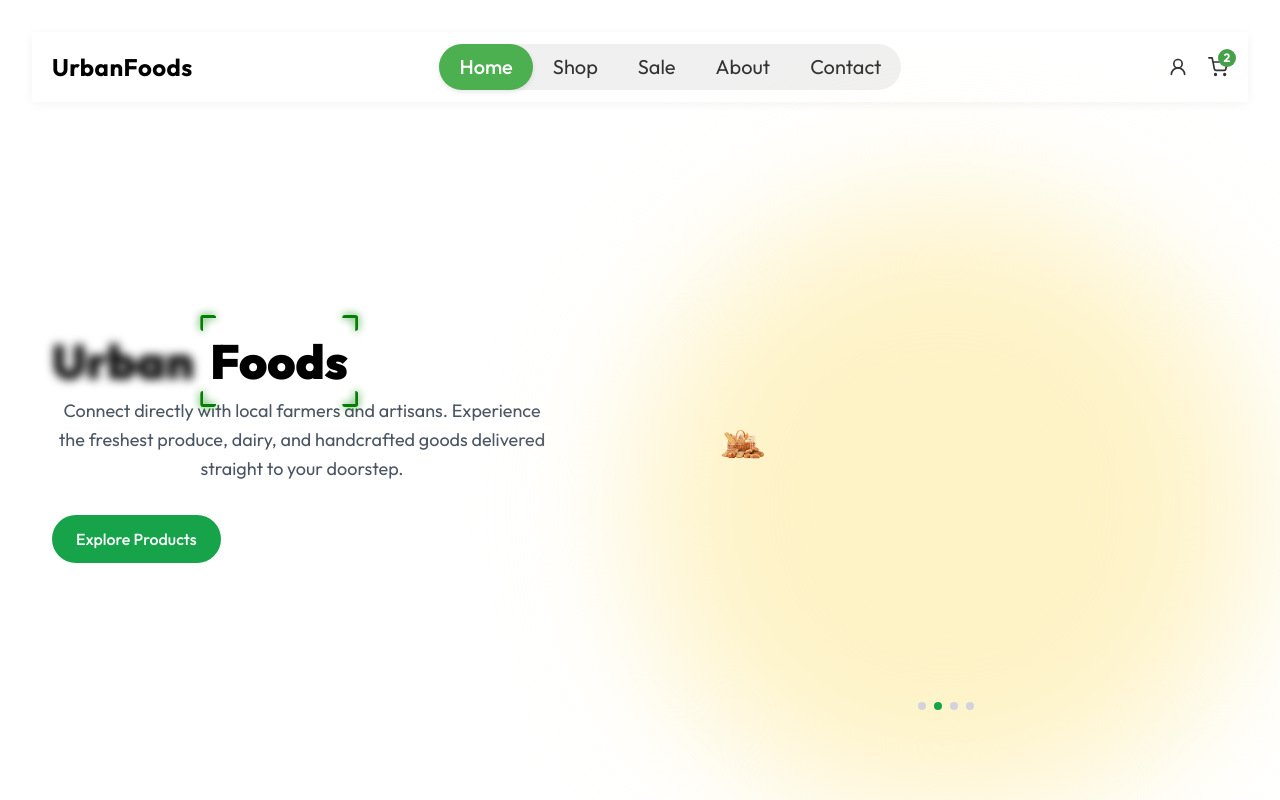
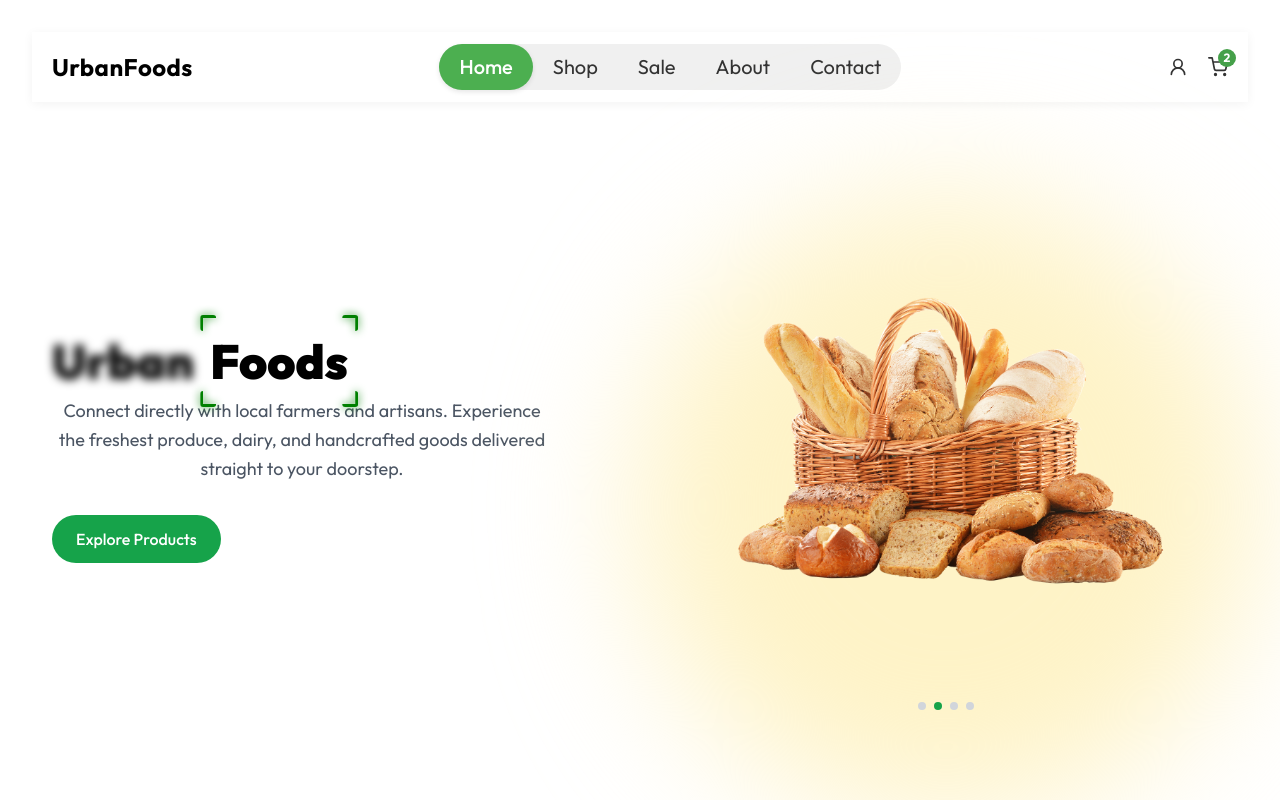
Before and after one commit to UdaraWickramarathne/urban-foods, a React (Vite) app in the folder frontend/: page / in a window 1280 px wide. Shown: the top 800 px of the page. Built offline with nearby package versions, Linux system fonts and the light colour scheme.

Commit message:
change hero.css

```diff
--- a/frontend/src/components/HeroSection/Hero.css
+++ b/frontend/src/components/HeroSection/Hero.css
@@ -94,7 +94,7 @@
   }
 
   .slider-image img {
-    width: 10%;
+    width: 100%;
     height: 100%;
     object-fit: contain;
   }
```
